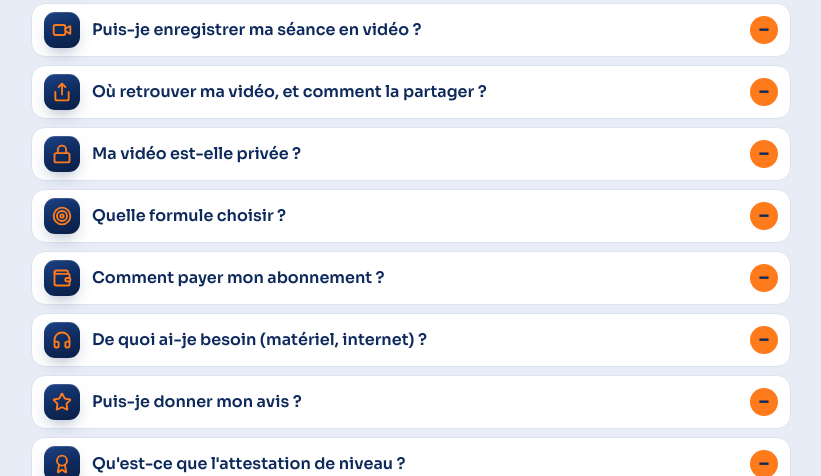
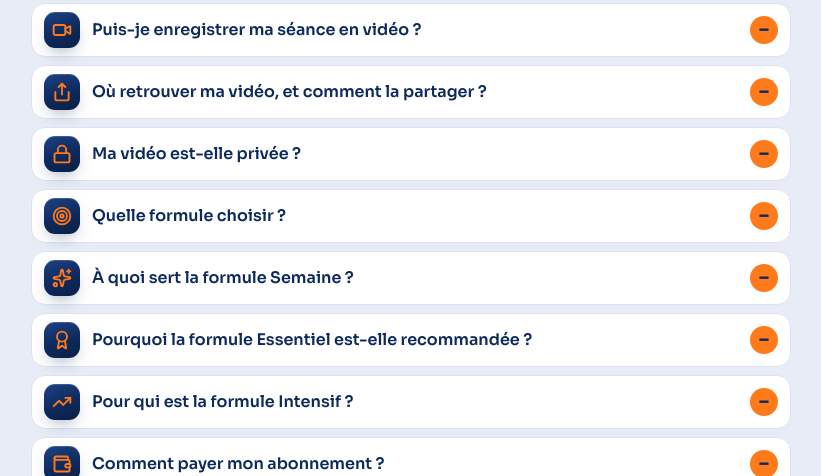
Before and after one commit to ahiankonoujoseph102-wq/agent-anglais-ia, a Laravel app: page / in a window 1280 px wide, after a click on "Voir les autres questions". Shown: the part 6024-6500 px from the top of the page, without its empty margins (229-1050 px from the left). Run offline with Laravel 12, Linux system fonts and the light colour scheme; data comes from the database, SQL or seed files in the repository; tables that the repository leaves empty hold one stand-in row (values such as "Sample post"); some libraries are stand-ins or nearby versions.

Commit message:
Foire aux questions : une question par formule (Semaine pour essayer, Essentiel recommandée, Intensif pour aller plus vite), tout lu dans la configuration
Co-Authored-By: Claude Opus 5.5 <noreply@anthropic.com>
Claude-Session: https://claude.ai/code/session_01BzkxnHkoZUeXFWcDMRRiLB

```diff
--- a/resources/views/home.blade.php
+++ b/resources/views/home.blade.php
@@ -405,6 +405,34 @@
                         </ul>
                         <p>Ce qui fait le plus progresser, c'est la régularité : mieux vaut un peu chaque jour que beaucoup de temps en temps. Vous pouvez commencer par une formule et en choisir une autre au renouvellement.</p>
                     </details>
+                    {{-- Une question par formule : caractéristiques et avantage de chacune, tout lu dans la configuration. --}}
+                    @php($trialPlan = collect($faqPlans)->first(fn ($plan) => $plan->period === 'week'))
+                    @php($recommendedPlan = collect($faqPlans)->first(fn ($plan) => $plan->recommended))
+                    @foreach ($faqPlans as $faqPlan)
+                        @php($facts = $faqPlan->formattedPrice().' pour '.$faqPlan->durationDays.' jours, '.$faqPlan->dailyMinutes.' minutes par jour avec votre professeur, '.\App\Support\Gemini\PlanFacts::perDay($faqPlan))
+                        @if ($faqPlan->period === 'week')
+                            <details>
+                                <summary><x-icon name="sparkle" /><span>À quoi sert la formule {{ $faqPlan->name }} ?</span></summary>
+                                <p>C'est la formule pour essayer : {{ $facts }}. Vous avez tout ce qu'ont les autres formules : votre programme personnel, la séance orale du jour, « Mes cours » et le choix de votre professeur. C'est le bon choix si vous voulez d'abord voir par vous-même comment se passent les séances.</p>
+                                @if ($recommendedPlan)
+                                    <p>Si la méthode vous plaît, prenez ensuite {{ $recommendedPlan->name }} : vous pouvez la payer avant la fin de votre semaine, elle commence quand votre semaine se termine, sans perdre aucun jour.</p>
+                                @endif
+                            </details>
+                        @elseif ($faqPlan->recommended)
+                            <details>
+                                <summary><x-icon name="award" /><span>Pourquoi la formule {{ $faqPlan->name }} est-elle recommandée ?</span></summary>
+                                <p>{{ ucfirst($facts) }}.@if ($trialPlan && $faqPlan->price / $faqPlan->durationDays < $trialPlan->price / $trialPlan->durationDays) C'est moins cher par jour que la formule {{ $trialPlan->name }} ({{ \Illuminate\Support\Str::after(\App\Support\Gemini\PlanFacts::perDay($trialPlan), 'soit ') }}).@endif</p>
+                                <p>Un mois entier, c'est le temps de prendre l'habitude de parler anglais chaque jour et de suivre votre programme leçon après leçon : la régularité est ce qui fait le plus progresser. C'est le meilleur choix pour la plupart des élèves.</p>
+                            </details>
+                        @else
+                            @php($times = $fewestMinutes > 0 && $faqPlan->dailyMinutes % $fewestMinutes === 0 ? intdiv($faqPlan->dailyMinutes, $fewestMinutes) : null)
+                            <details>
+                                <summary><x-icon name="trending" /><span>Pour qui est la formule {{ $faqPlan->name }} ?</span></summary>
+                                <p>{{ ucfirst($facts) }}. {{ $times ? ucfirst([2 => 'deux', 3 => 'trois', 4 => 'quatre'][$times] ?? (string) $times).' fois plus de temps chaque jour' : 'Plus de temps chaque jour' }} qu'avec {{ $recommendedPlan?->name ?? 'les autres formules' }} : plus de pratique à l'oral, et plus de temps pour « Mes cours » (vos leçons d'anglais de l'école ou de l'université). Le temps se partage librement entre les deux.</p>
+                                <p>C'est la formule pour ceux qui veulent progresser plus vite, ou qui ont un objectif proche : un entretien, un exposé, un voyage, des examens à l'école.</p>
+                            </details>
+                        @endif
+                    @endforeach
                     <details>
                         <summary><x-icon name="wallet" /><span>Comment payer mon abonnement ?</span></summary>
                         <p>Par Mobile Money, depuis votre téléphone : vous envoyez le montant exact au numéro affiché sur le site, puis la capture d'écran de la confirmation. Mêmes formules et mêmes prix dans tous les pays ; les moyens de paiement de chaque pays sont indiqués sous les formules.</p>
```
Also changed, not shown: CLAUDE.md (+1 -1 lines), tests/Feature/FaqTest.php (+10 -0 lines), tests/Feature/HomeShorterTest.php (+1 -1 lines).
